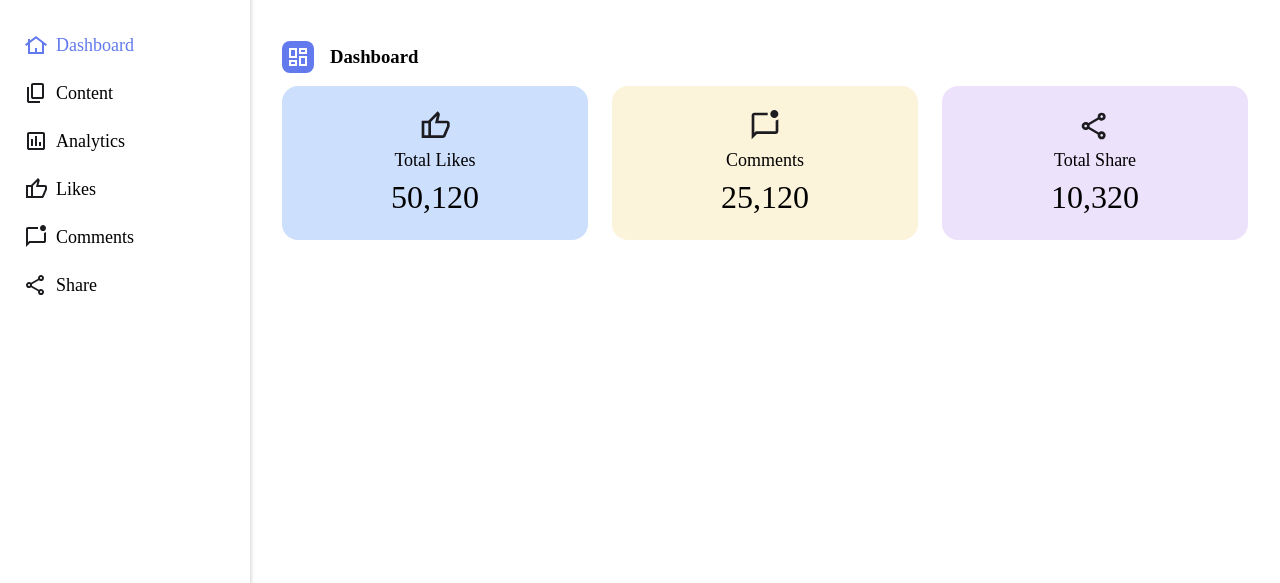
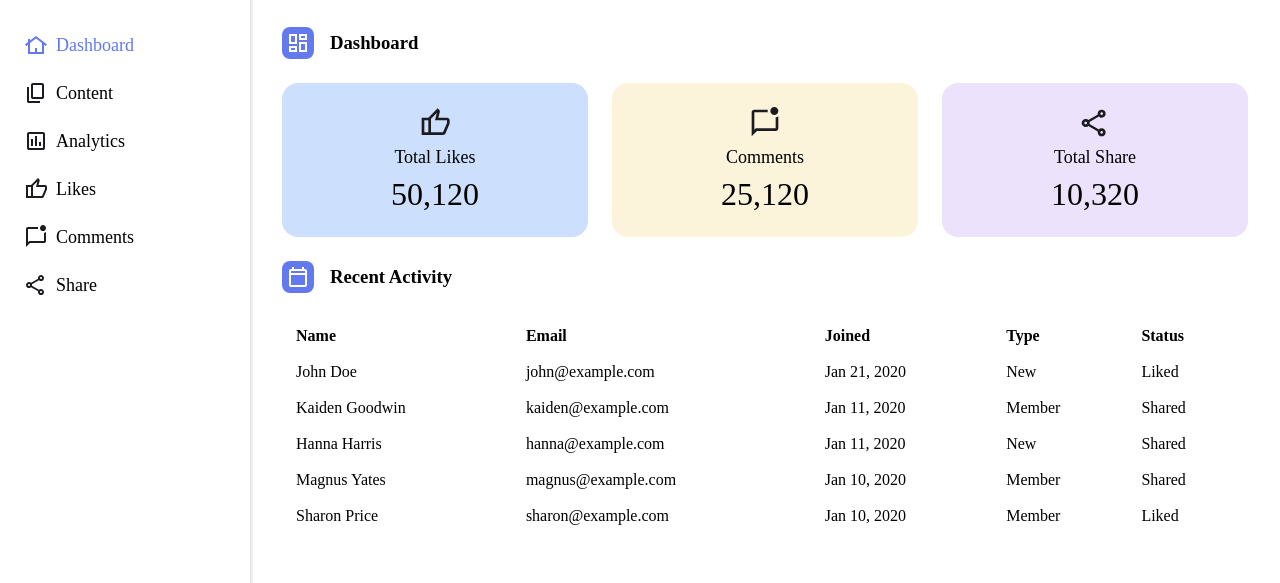
Before and after one commit to joeyprint/html-css-simple-odds-practice, a plain HTML site: page interval/index.html in a window 1280 px wide. Shown: the part 69-652 px from the top of the page. Drawn offline with Linux system fonts and the light colour scheme.

Commit message:
feat: create a table component

```diff
--- a/interval/index.html
+++ b/interval/index.html
@@ -70,6 +70,7 @@
         </div>
       </div>
       <dic id="content">
+        <div id="content-wrapper">
           <div id="dashboard">
             <div class="topic">
               <div class="topic-icon">
@@ -100,6 +101,63 @@
               </div>
             </div>
           </div>
+
+          <div id="activity">
+            <div class="topic">
+              <div class="topic-icon">
+                <img src="./assets/icons/calendar_today.svg" alt="" />
+              </div>
+              <h3>Recent Activity</h3>
+            </div>
+
+            <table id="activity-table">
+              <thead>
+                <td>Name</td>
+                <td>Email</td>
+                <td>Joined</td>
+                <td>Type</td>
+                <td>Status</td>
+              </thead>
+              <tbody>
+                <tr>
+                  <td>John Doe</td>
+                  <td>john@example.com</td>
+                  <td>Jan 21, 2020</td>
+                  <td>New</td>
+                  <td>Liked</td>
+                </tr>
+                <tr>
+                  <td>Kaiden Goodwin</td>
+                  <td>kaiden@example.com</td>
+                  <td>Jan 11, 2020</td>
+                  <td>Member</td>
+                  <td>Shared</td>
+                </tr>
+                <tr>
+                  <td>Hanna Harris</td>
+                  <td>hanna@example.com</td>
+                  <td>Jan 11, 2020</td>
+                  <td>New</td>
+                  <td>Shared</td>
+                </tr>
+                <tr>
+                  <td>Magnus Yates</td>
+                  <td>magnus@example.com</td>
+                  <td>Jan 10, 2020</td>
+                  <td>Member</td>
+                  <td>Shared</td>
+                </tr>
+                <tr>
+                  <td>Sharon Price</td>
+                  <td>sharon@example.com</td>
+                  <td>Jan 10, 2020</td>
+                  <td>Member</td>
+                  <td>Liked</td>
+                </tr>
+              </tbody>
+            </table>
+          </div>
+        </div>
       </dic>
     </div>
   </body>
--- a/interval/styles.css
+++ b/interval/styles.css
@@ -4,8 +4,27 @@ body {
   font-size: 1rem;
 }
 
+h3,
 p {
   margin: 0px;
+}
+
+table {
+  width: 100%;
+  border: none;
+}
+
+table thead {
+  font-weight: 600;
+}
+
+table tbody tr:hover {
+  cursor: pointer;
+  background-color: #dddddd;
+}
+
+table td {
+  padding: 8px 12px;
 }
 
 #dashboard-page {
@@ -117,6 +136,10 @@ p {
 }
 
 /* Content Styles */
+#content-wrapper {
+  padding: 96px 32px 32px;
+}
+
 .topic {
   display: flex;
   align-items: center;
@@ -133,15 +156,13 @@ p {
   border-radius: 8px;
 }
 
-#dashboard {
-  padding: 96px 32px 32px 32px;
-}
-
+/* Dashboard Styles */
 #dashboard .dashboard-wrapper {
   display: flex;
   align-items: center;
   width: 100%;
   gap: 24px;
+  margin-top: 24px;
 }
 
 #dashboard .dashboard-box {
@@ -171,3 +192,12 @@ p {
 #dashboard .dashboard-box .number {
   font-size: 32px;
 }
+
+/* Activity Styles */
+#activity {
+  margin-top: 24px;
+}
+
+#activity-table {
+  margin-top: 24px;
+}
```
Lines whose indentation alone changed are shown as unchanged.
